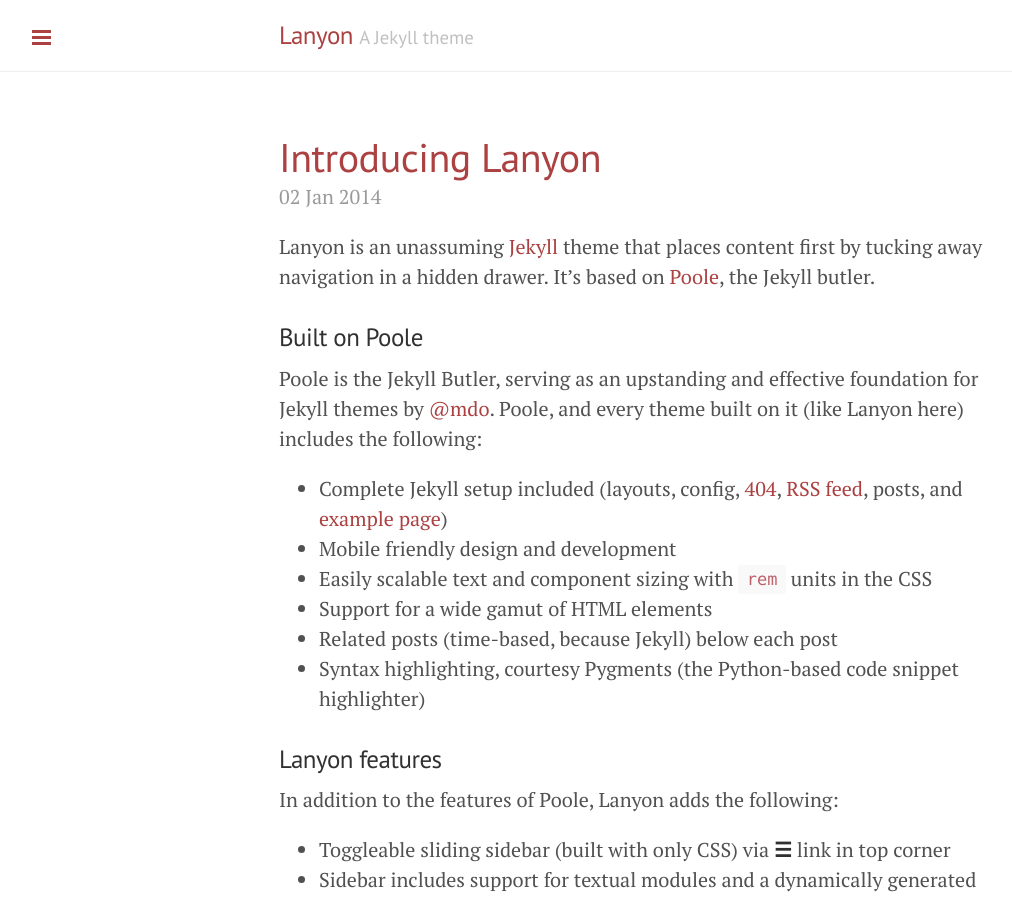
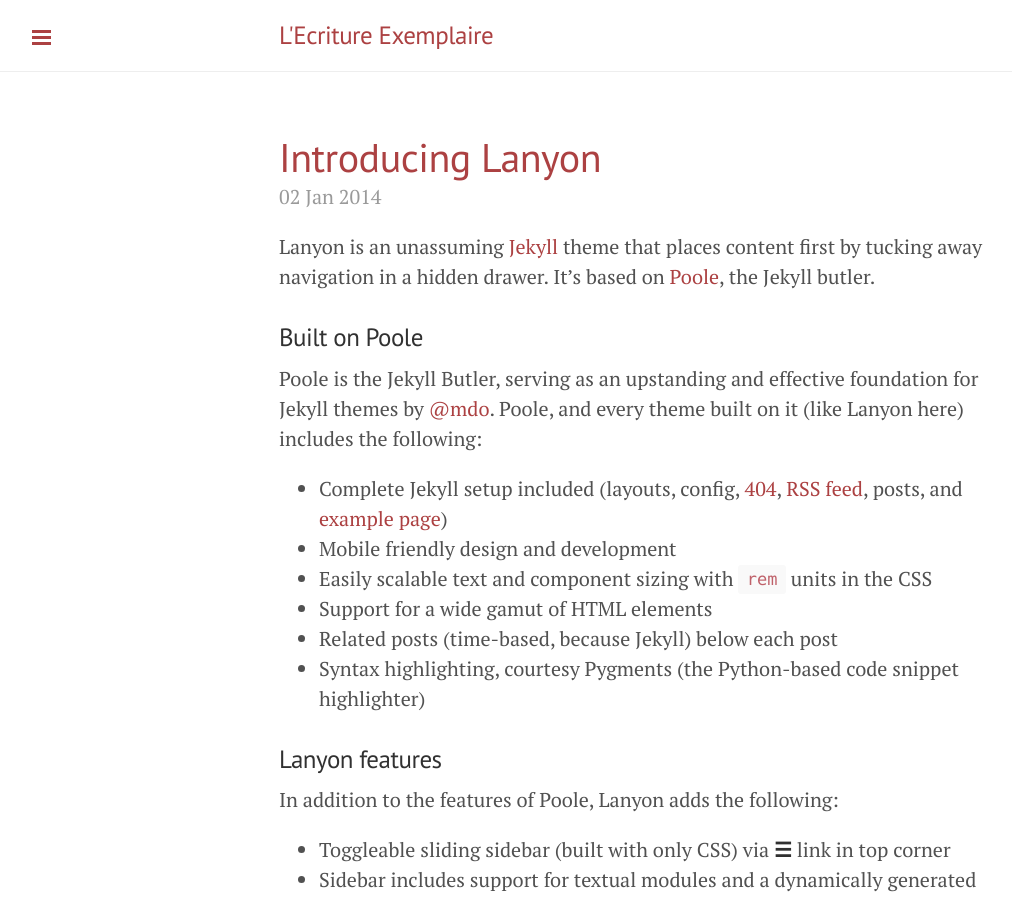
Before and after one commit to clemsos/ecriture.exemplaire.cc, a Jekyll site: the page built from index.html, in a window 1280 px wide and 900 px high. Shown: the whole window, without its empty margins (1-1013 px from the left). Built offline with Jekyll 4.4.1, drawn with Linux system fonts in a browser that asks for light colours; the list of posts is cut into pages by our own code.

Commit message:
basic config

```diff
--- a/_config.yml
+++ b/_config.yml
@@ -2,20 +2,21 @@
 permalink:        pretty
 
 # Setup
-title:            Lanyon
-tagline:          'A Jekyll theme'
-description:      'A reserved <a href="http://jekyllrb.com" target="_blank">Jekyll</a> theme that places the utmost gravity on content with a hidden drawer. Made by <a href="https://twitter.com/mdo" target="_blank">@mdo</a>.'
-baseurl:             '/blogfr'
+title:            "L'Ecriture Exemplaire"
+tagline:          ''
+description:      ''
+
 
 author:
-  name:           'Mark Otto'
-  url:            https://twitter.com/mdo
+  name:           Clément Renaud
+  url:            https://twitter.com/clemsos
+  email:          bonjour@clementrenaud.com
 
 paginate:         5
 
 markdown: kramdown
+
 # Custom vars
-version:          2.0.0
 
 github:
-  repo:           https://github.com/poole/lanyon
+  repo:           https://github.com/clemsos/ecriture.exemplaire.cc
```
